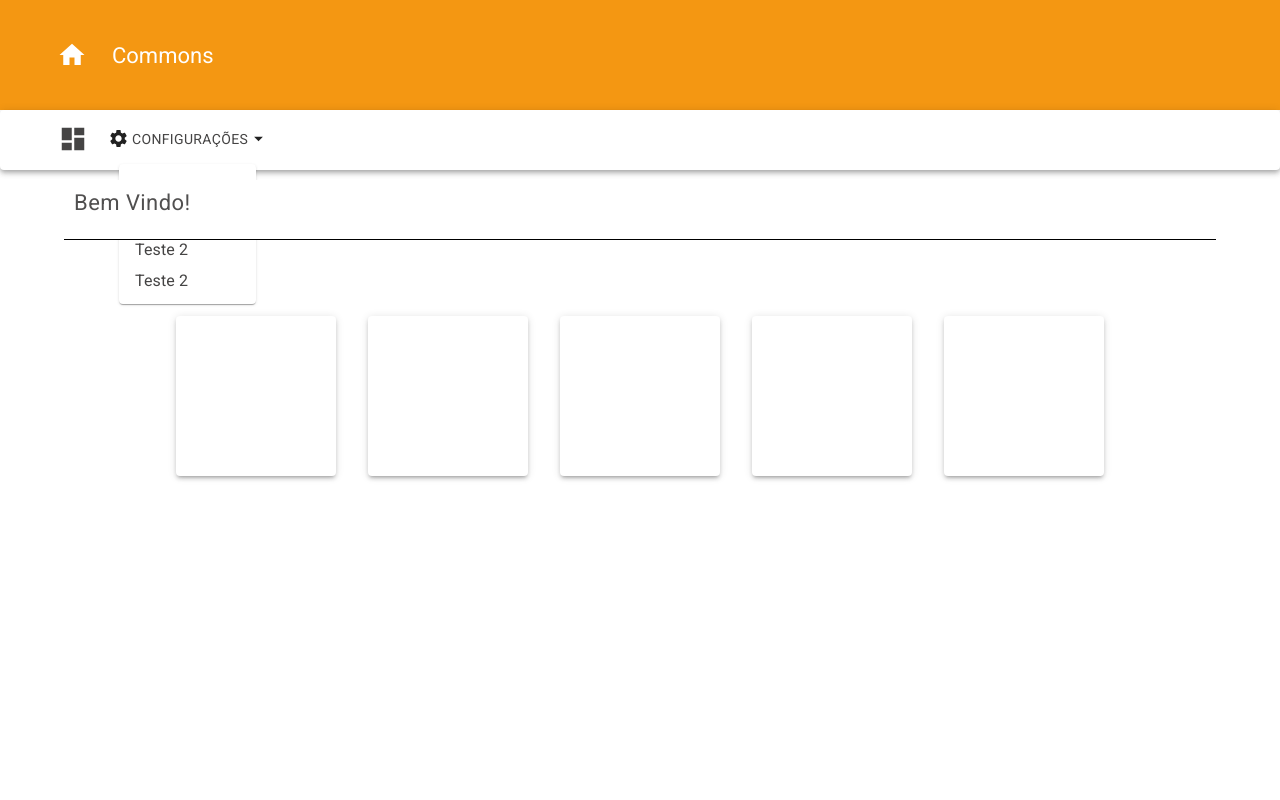
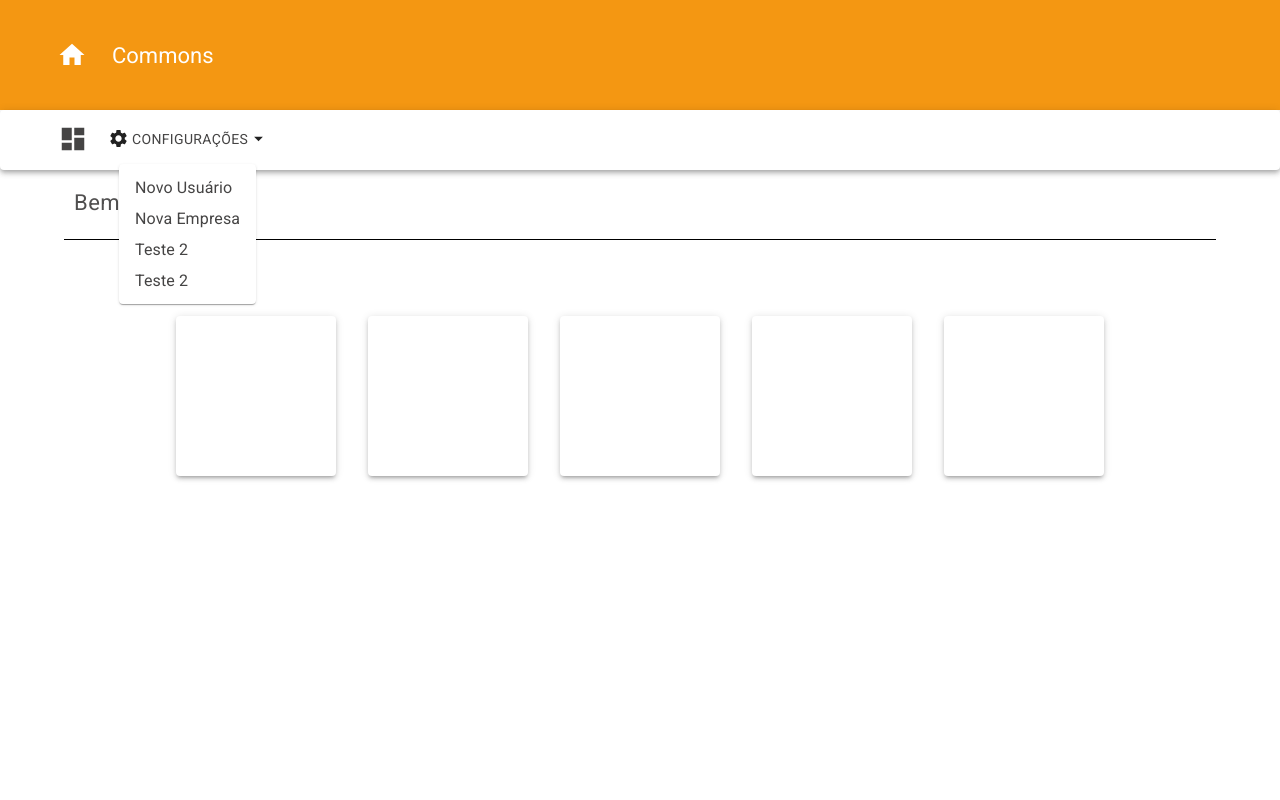
Before and after one commit to vitormuuniz/Desafio-3, a React (Create React App) app in the folder front-end/: page / in a window 1280 px wide. Both pictures are taken after a click on the button "CONFIGURAÇÕES". Shown: the top 800 px of the page. Built offline with nearby package versions, Linux system fonts and the light colour scheme.

Commit message:
zIndex Paper - Dou prioridade para o MenuList

```diff
--- a/front-end/src/components/Sub-Header/index.js
+++ b/front-end/src/components/Sub-Header/index.js
@@ -31,11 +31,15 @@ const useStyles = makeStyles((theme) => ({
             width: '100%',
         },
     },
+
     paper: {
         width: "100%",
         height: "60px",
         display: "flex",
         alignItems: 'center',
+        zIndex: "99",
+        position: "relative",
+
     },
 
     dashcontainer:{
@@ -46,7 +50,6 @@ const useStyles = makeStyles((theme) => ({
         fontSize: "30px",
         marginLeft: "58px",
         color: "#454444",
-
     },
 
 
@@ -109,7 +112,7 @@ export default function SubHeader(){
 
     return(
        <div className={classes.root}>
-        <Paper className={classes.paper} elevation={4}>
+        <Paper className={classes.paper} elevation={4} >
         <div className={classes.dashcontainer}>
             <DashboardIcon className={classes.dashIcon} />
         </div>
@@ -131,7 +134,7 @@ export default function SubHeader(){
               {...TransitionProps}
               style={{ transformOrigin: placement === 'bottom' ? 'center top' : 'center bottom' }}
             >
-              <Paper>
+              <Paper className={classes.paperTransform}>
                 <ClickAwayListener onClickAway={handleClose}>
                   <MenuList autoFocusItem={open} id="menu-list-grow" onKeyDown={handleListKeyDown}>
 
--- a/front-end/src/pages/Dashboard/index.js
+++ b/front-end/src/pages/Dashboard/index.js
@@ -46,8 +46,6 @@ export default function Dashboard(){
 
     const classes = useStyles();
 
-
-
     return (
 
     <div>
```
